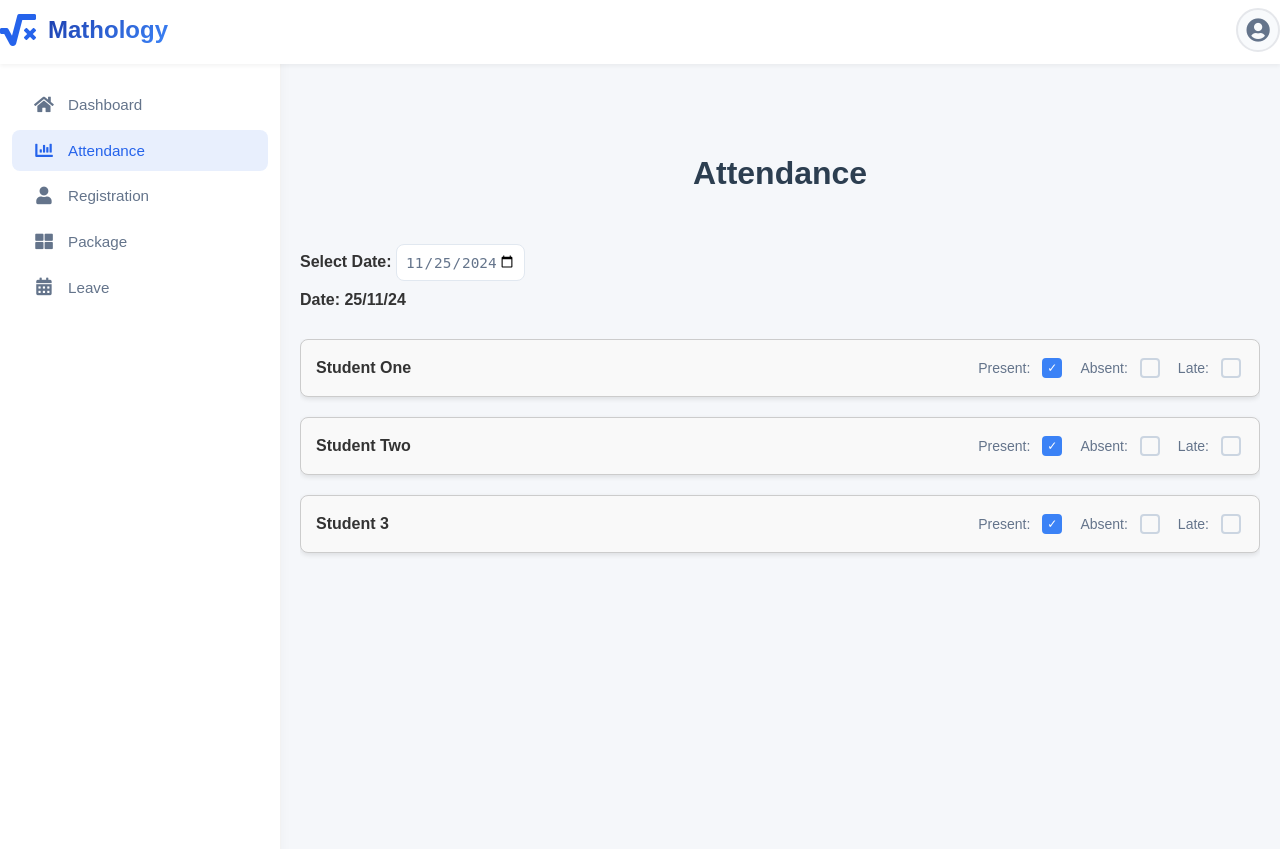
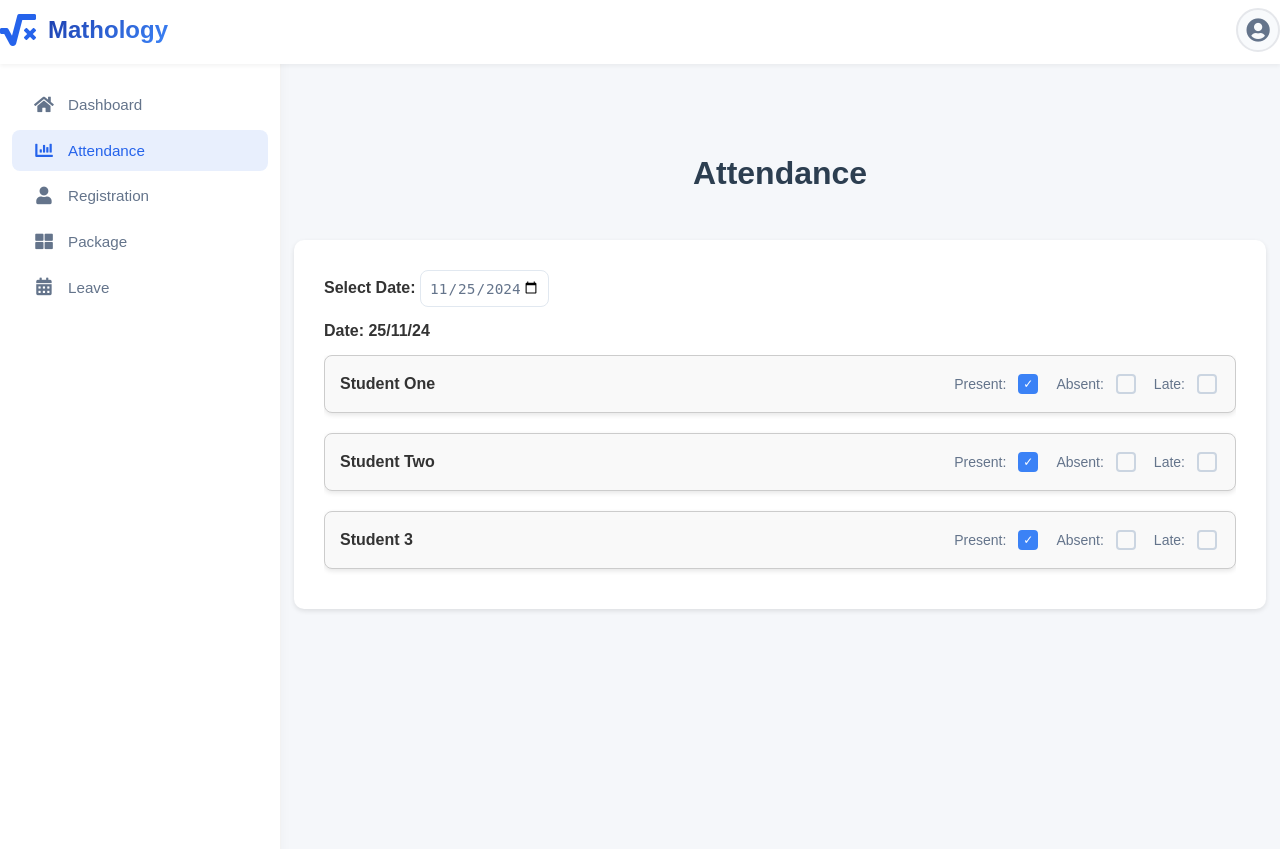
Before and after one commit to TomazFu/Mathology-Attendance-System, a PHP site: page /tcpdf/staff/staff-attendance.php in a window 1280 px wide. Shown: the top 849 px of the page. Run offline with PHP 8.4, Linux system fonts and the light colour scheme; a user stored in the database is signed in; data comes from the database, SQL or seed files in the repository.

Commit message:
updated css

```diff
--- a/assets/css/staff.css
+++ b/assets/css/staff.css
@@ -145,7 +145,7 @@ input[type="checkbox"]:checked::after {
 }
 
 #date-select {
-    margin-bottom:10px;
+    margin-bottom:15px;
     padding: 0.5rem;
     border: 1px solid #e1e8f0;
     border-radius: 8px;
@@ -190,11 +190,11 @@ button {
 
 /* Staff Attendance page*/
 .attendance-container {
-    margin-top:100px;
-    display: flex;
-    flex-direction: column;
-    gap: 10px;
-    width: 100%;
+    padding:30px;
+    width: 95%;
+    background-color: #fff;
+    border-radius: 10px;
+    box-shadow: 0 2px 5px rgba(0, 0, 0, 0.1);
 }
 
 .attendance-container-list {
@@ -205,7 +205,6 @@ button {
     width: 100%;
     overflow-y: auto;
 }
-
 
 .attendance-record {
     display: flex;
@@ -239,17 +238,13 @@ button {
     font-weight: bold;
     text-align: left;
     color: #333;
-    margin-bottom: 5px; /* Space below the date text */
+    margin-bottom: 15px; /* Space below the date text */
 }
 
 
 input[type="checkbox"] {
     width: 20px;
     height: 20px;
-}
-
-.attendance-date {
-    margin: 20px 0;
 }
 
 .attendance-date input[type="date"] {
@@ -260,9 +255,8 @@ margin-right: 10px;
 }
 
 .attendance-date #selected-date {
-
-display: block;
-font-weight: bold;
+    display: block;
+    font-weight: bold;
 }
 
 /* Staff Registration page */
--- a/staff/staff-attendance.php
+++ b/staff/staff-attendance.php
@@ -29,7 +29,7 @@ require_once "includes/fetch-attendance-data-process.php";
         <?php renderSidebar('staff'); ?>
         <div class="main-content">
             <h1>Attendance</h1>
-
+            <div class="attendance-container">
                 <!-- Date Selector Dropdown -->
                 <div class="attendance-date">
                     <label for="date-select">Select Date: </label>
@@ -84,6 +84,7 @@ require_once "includes/fetch-attendance-data-process.php";
                 <?php endif; ?>
             </div>
         </div>
+    </div>
 </body>
 
 <?php
```
Lines whose indentation alone changed are shown as unchanged.
